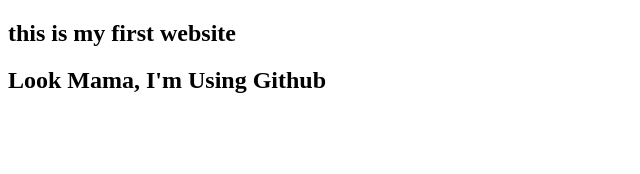
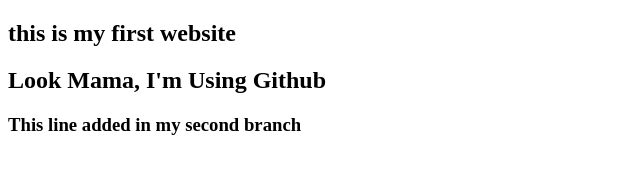
Before and after one commit to shfarif/my-first-website, a plain HTML site: page index.html in a window 1280 px wide. Shown: the whole page, without its empty margins (0-640 px from the left). Drawn offline with Linux system fonts and the light colour scheme.

Commit message:
Learning about second branch

```diff
--- a/index.html
+++ b/index.html
@@ -10,6 +10,7 @@
 <body>
     <h2>this is my first website</h2>
     <h2>Look Mama, I'm Using Github</h2>
+    <h3>This line added in my second branch</h3>
 </body>
 
 </html>
```
